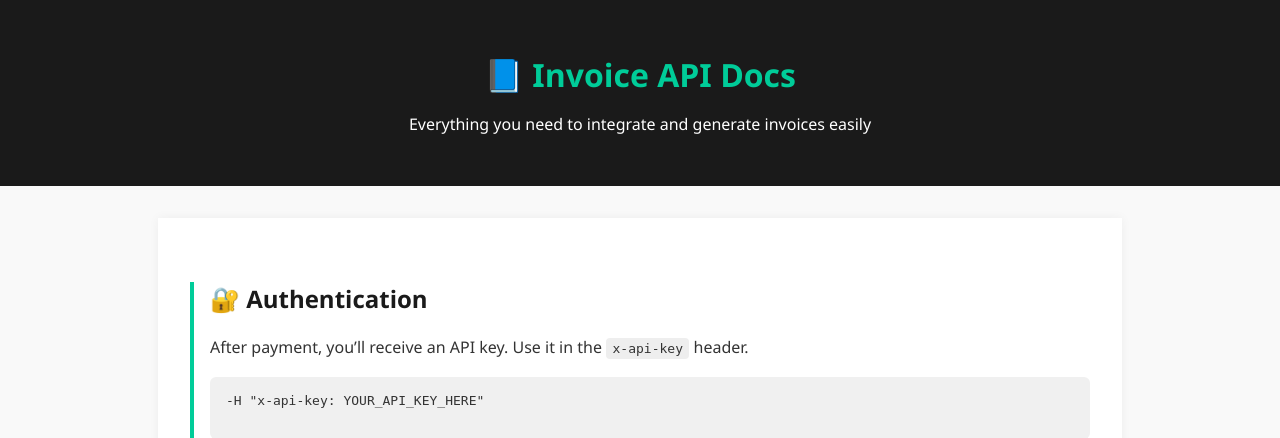
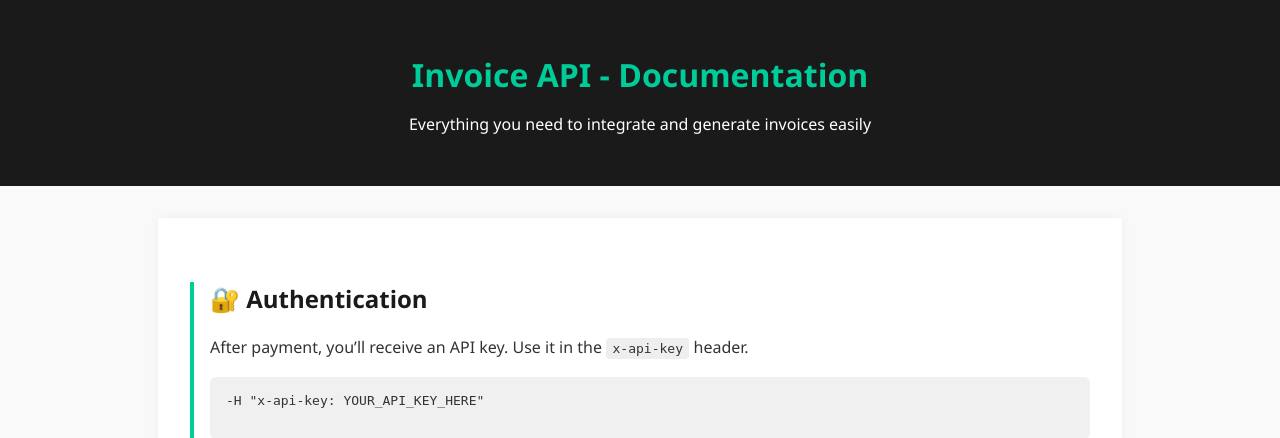
Before and after one commit to medmomoait/invoice_api, a Flask app: page /docs in a window 1280 px wide. Shown: the top 438 px of the page. Run offline with Flask 3, Linux system fonts and the light colour scheme.

Commit message:
Update docs.html

```diff
--- a/templates/docs.html
+++ b/templates/docs.html
@@ -85,7 +85,7 @@
 <body>
 
 <header>
-  <h1>📘 Invoice API Docs</h1>
+  <h1>Invoice API - Documentation</h1>
   <p>Everything you need to integrate and generate invoices easily</p>
 </header>
 
```
